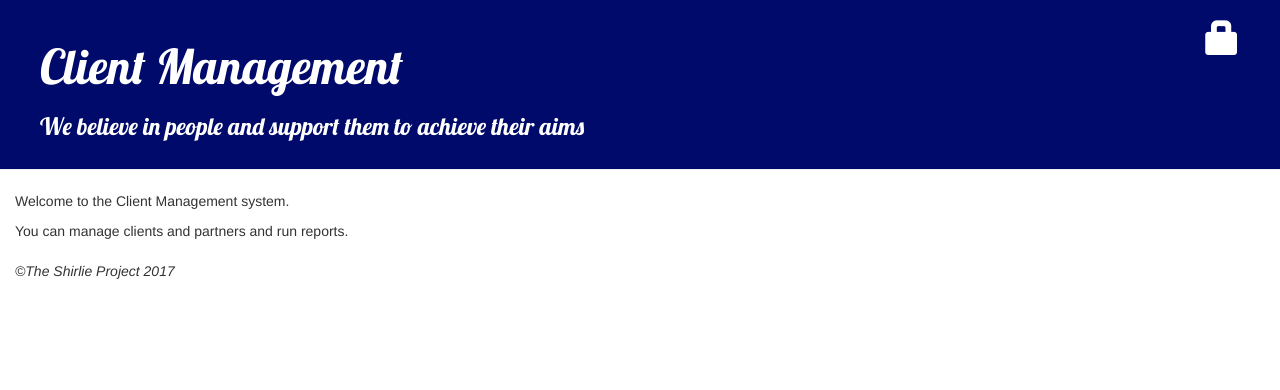
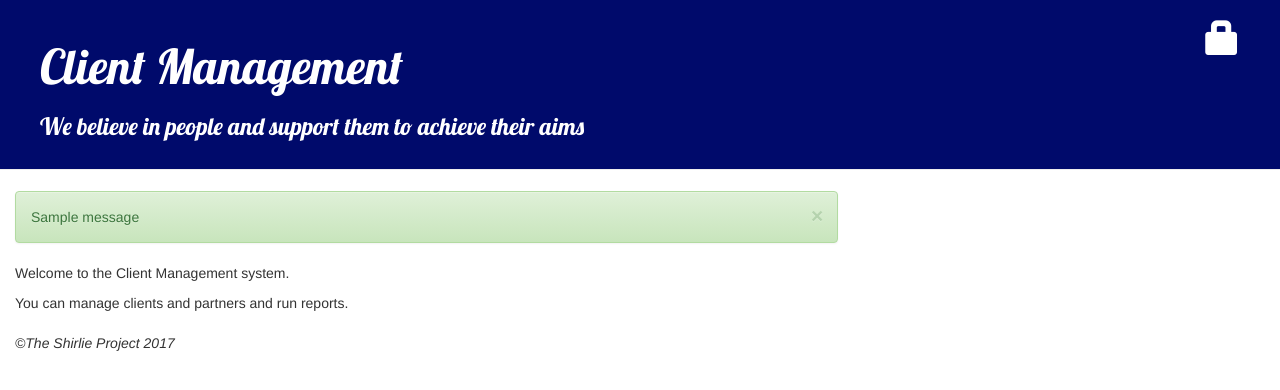
Before and after one commit to mcgtech/client_man, a Django app: page / in a window 1280 px wide. Shown: the top 390 px of the page. Run offline with Django 3.2, Linux system fonts and the light colour scheme; tables that the repository leaves empty hold one stand-in row (values such as "Sample post"); one stand-in notice (Sample message) is shown; some libraries are stand-ins or nearby versions.

Commit message:
tidied code

```diff
--- a/client/views.py
+++ b/client/views.py
@@ -86,7 +86,8 @@ def manage_client(request, client_id=None):
         if request.POST.get("delete-client"):
             client = get_object_or_404(Client, pk=client_id)
             # client.delete()
-            messages.add_message(request, messages.INFO, 'You have successfully delete client ' + client.get_full_name())
+            # https://simpleisbetterthancomplex.com/tips/2016/09/06/django-tip-14-messages-framework.html
+            messages.success(request, 'You have successfully deleted the client ' + client.get_full_name())
             return redirect('/client_search')
         client_form = ClientForm(request.POST, request.FILES, instance=client, prefix="main")
         address_form = AddressForm(request.POST, request.FILES, instance=address, prefix="address")
--- a/common/templates/base.html
+++ b/common/templates/base.html
@@ -40,8 +40,9 @@
             </div>
             <div class="row">
                 <div class="col-md-8">
-                {% block content %}
-                {% endblock %}
+                    {% include 'partials/messages.html' %}
+                    {% block content %}
+                    {% endblock %}
                 </div>
             </div>
         </div>
--- /dev/null
+++ b/common/templates/partials/messages.html
@@ -0,0 +1,9 @@
+<!--https://simpleisbetterthancomplex.com/tips/2016/09/06/django-tip-14-messages-framework.html-->
+{% for message in messages %}
+  <div class="alert {{ message.tags }} alert-dismissible" role="alert">
+    <button type="button" class="close" data-dismiss="alert" aria-label="Close">
+      <span aria-hidden="true">&times;</span>
+    </button>
+    {{ message }}
+  </div>
+{% endfor %}
```
Also changed, not shown: client_man/settings.py (+8 -1 lines).
